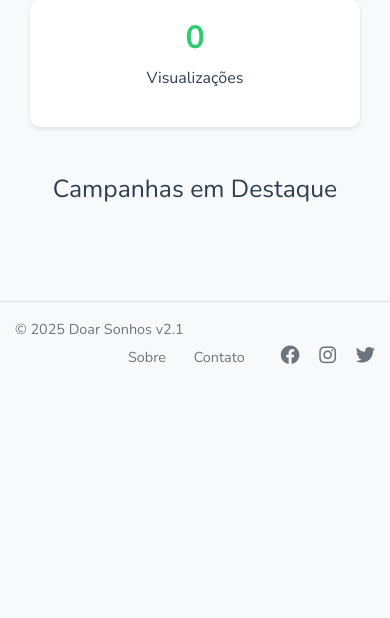
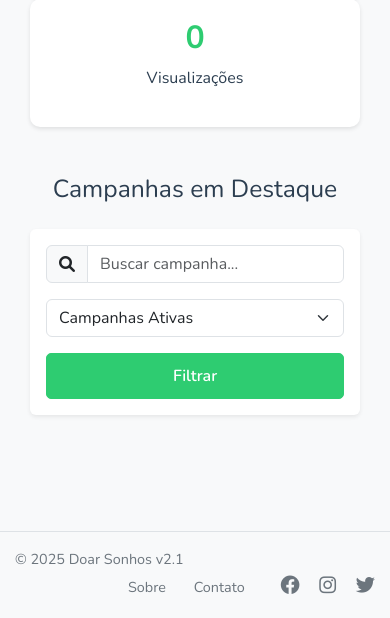
Before and after one commit to lincolnmaxwel88/donate-shop, a Flask app: page / in a window 390 px wide. Shown: the part 782-1400 px from the top of the page. Before the commit the page ends 1146 px from the top, so only its background shows below. Run offline with Flask 3, Linux system fonts and the light colour scheme; data that the repository does not hold is empty.

Commit message:
Inserido status da campanha, criado paginação 6 por pagina, foto da campanha na pagina de like

```diff
--- a/app.py
+++ b/app.py
@@ -1,20 +1,21 @@
 # -*- coding: utf-8 -*-
 
-from flask import Flask, render_template, request, redirect, url_for, flash, jsonify, session, abort
+from flask import Flask, render_template, request, redirect, url_for, flash, send_from_directory, jsonify, session
 from flask_sqlalchemy import SQLAlchemy
 from flask_login import LoginManager, UserMixin, login_user, login_required, logout_user, current_user
+from werkzeug.security import generate_password_hash, check_password_hash
+from werkzeug.utils import secure_filename
+from datetime import datetime
+from sqlalchemy import func, or_, and_
+from functools import wraps
+import os
+import uuid
 from flask_migrate import Migrate
-from werkzeug.security import generate_password_hash, check_password_hash
-from datetime import datetime, timedelta
-import os
-from werkzeug.utils import secure_filename
-from functools import wraps
 import time
 import stripe
 from flask_mail import Mail, Message
 from config import Config
 from sqlalchemy import text
-from sqlalchemy import func
 
 # Configuração do Stripe
 stripe.api_key = 'sk_test_51QbVcLKxtlwVKoGi0AuzhFm6FmgCDnwZPmMZMCKYuBmex3wb4N9yIcOTubCJb9GGpF37zBnX1YZqeo7fd68GGyHX00j2yH2KeX'
@@ -248,8 +249,49 @@ def get_waiting_time_for_withdrawal(campaign):
 # Rotas
 @app.route('/')
 def index():
-    campaigns = Campaign.query.order_by(Campaign.created_at.desc()).all()
-    return render_template('index.html', campaigns=campaigns, current_year=datetime.now().year)
+    page = request.args.get('page', 1, type=int)
+    per_page = 6  # Número de campanhas por página
+    search = request.args.get('search', '')
+    status = request.args.get('status', 'active')  # Default é mostrar campanhas ativas
+
+    # Iniciar a query base
+    query = Campaign.query
+
+    # Aplicar filtro de busca
+    if search:
+        query = query.filter(Campaign.title.ilike(f'%{search}%'))
+
+    # Aplicar filtro de status
+    now = datetime.now()
+    if status == 'active':
+        query = query.filter(Campaign.is_active == True)
+        query = query.filter(or_(Campaign.end_date == None, Campaign.end_date > now))
+    elif status == 'inactive':
+        query = query.filter(or_(Campaign.is_active == False,
+                               and_(Campaign.end_date != None, Campaign.end_date <= now)))
+
+    # Ordenar por data de criação
+    query = query.order_by(Campaign.created_at.desc())
+
+    # Executar paginação
+    pagination = query.paginate(page=page, per_page=per_page, error_out=False)
+    campaigns = pagination.items
+
+    # Calcular estatísticas totais
+    total_stats = {
+        'total_campaigns': Campaign.query.count(),
+        'total_donated': db.session.query(func.sum(Donation.amount)).scalar() or 0,
+        'total_views': db.session.query(CampaignView).count()
+    }
+
+    return render_template(
+        'index.html',
+        campaigns=campaigns,
+        pagination=pagination,
+        total_stats=total_stats,
+        current_year=datetime.now().year,
+        now=now
+    )
 
 @app.route('/about')
 def about():
--- a/templates/index.html
+++ b/templates/index.html
@@ -26,19 +26,19 @@
         <div class="row">
             <div class="col-md-4">
                 <div class="stats-box">
-                    <h3>{{ campaigns|length }}</h3>
+                    <h3>{{ total_stats.total_campaigns }}</h3>
                     <p>Campanhas Ativas</p>
                 </div>
             </div>
             <div class="col-md-4">
                 <div class="stats-box">
-                    <h3 > {{ campaigns|sum(attribute='total_donated')|format_currency_br }}</h3>
+                    <h3>{{ total_stats.total_donated|format_currency_br }}</h3>
                     <p>Doações Realizadas</p>
                 </div>
             </div>
             <div class="col-md-4">
                 <div class="stats-box">
-                    <h3>{{ campaigns|sum(attribute='views') }}</h3>
+                    <h3>{{ total_stats.total_views }}</h3>
                     <p>Visualizações</p>
                 </div>
             </div>
@@ -48,18 +48,55 @@
     <!-- Campaigns Section -->
     <div class="container">
         <h2 class="text-center mb-4">Campanhas em Destaque</h2>
+
+        <!-- Search Form -->
+        <div class="row mb-4">
+            <div class="col-md-8 mx-auto">
+                <form method="GET" class="card p-3 shadow-sm">
+                    <div class="row g-3">
+                        <div class="col-md-6">
+                            <div class="input-group">
+                                <span class="input-group-text"><i class="fas fa-search"></i></span>
+                                <input type="text" name="search" class="form-control" placeholder="Buscar campanha..." value="{{ request.args.get('search', '') }}">
+                            </div>
+                        </div>
+                        <div class="col-md-4">
+                            <select name="status" class="form-select">
+                                <option value="active" {% if request.args.get('status', 'active') == 'active' %}selected{% endif %}>Campanhas Ativas</option>
+                                <option value="inactive" {% if request.args.get('status') == 'inactive' %}selected{% endif %}>Campanhas Encerradas</option>
+                                <option value="all" {% if request.args.get('status') == 'all' %}selected{% endif %}>Todas as Campanhas</option>
+                            </select>
+                        </div>
+                        <div class="col-md-2">
+                            <button type="submit" class="btn btn-primary w-100">Filtrar</button>
+                        </div>
+                    </div>
+                </form>
+            </div>
+        </div>
+
         <div class="row">
             {% for campaign in campaigns %}
-            <div class="col-md-4">
-                <div class="card campaign-card fade-in">
-                    <div class="campaign-image">
+            <div class="col-md-4 mb-4">
+                <div class="card campaign-card fade-in h-100">
+                    <div class="campaign-image position-relative">
                         {% if campaign.image %}
                         <img src="{{ url_for('static', filename='uploads/' + campaign.image) }}" alt="{{ campaign.title }}" class="img-fluid">
                         {% else %}
                         <img src="{{ url_for('static', filename='img/default_campaign.svg') }}" alt="Imagem padrão" class="img-fluid">
                         {% endif %}
+                        <!-- Status Badge -->
+                        {% if not campaign.is_active or (campaign.end_date and campaign.end_date < now) %}
+                            <span class="position-absolute top-0 end-0 m-2 badge bg-danger">
+                                <i class="fas fa-clock"></i> Encerrada
+                            </span>
+                        {% else %}
+                            <span class="position-absolute top-0 end-0 m-2 badge bg-success">
+                                <i class="fas fa-check-circle"></i> Ativa
+                            </span>
+                        {% endif %}
                     </div>
-                    <div class="card-body">
+                    <div class="card-body d-flex flex-column">
                         <h5 class="card-title">{{ campaign.title }}</h5>
                         <p class="card-text">{{ campaign.description[:100] }}...</p>
                         <div class="progress mb-3">
@@ -74,11 +111,45 @@
                             <br>
                             <small>Arrecadado: {{ campaign.total_donated|format_currency_br }}</small>
                         </p>
-                        <a href="{{ url_for('campaign', campaign_id=campaign.id) }}" class="btn btn-primary btn-block">Ver Mais</a>
+                        <a href="{{ url_for('campaign', campaign_id=campaign.id) }}" class="btn btn-primary mt-auto">Ver Mais</a>
                     </div>
                 </div>
             </div>
             {% endfor %}
         </div>
+
+        <!-- Pagination -->
+        {% if pagination.pages > 1 %}
+        <nav aria-label="Navegação de páginas" class="mt-4">
+            <ul class="pagination justify-content-center">
+                <!-- Previous Page -->
+                <li class="page-item {{ 'disabled' if not pagination.has_prev }}">
+                    <a class="page-link" href="{{ url_for('index', page=pagination.prev_num) if pagination.has_prev else '#' }}" {{ 'tabindex="-1"' if not pagination.has_prev }}>
+                        <i class="fas fa-chevron-left"></i>
+                    </a>
+                </li>
+
+                <!-- Page Numbers -->
+                {% for page_num in pagination.iter_pages(left_edge=2, left_current=2, right_current=3, right_edge=2) %}
+                    {% if page_num %}
+                        <li class="page-item {{ 'active' if page_num == pagination.page }}">
+                            <a class="page-link" href="{{ url_for('index', page=page_num) }}">{{ page_num }}</a>
+                        </li>
+                    {% else %}
+                        <li class="page-item disabled">
+                            <span class="page-link">...</span>
+                        </li>
+                    {% endif %}
+                {% endfor %}
+
+                <!-- Next Page -->
+                <li class="page-item {{ 'disabled' if not pagination.has_next }}">
+                    <a class="page-link" href="{{ url_for('index', page=pagination.next_num) if pagination.has_next else '#' }}">
+                        <i class="fas fa-chevron-right"></i>
+                    </a>
+                </li>
+            </ul>
+        </nav>
+        {% endif %}
     </div>
 {% endblock %}
--- a/templates/user_likes.html
+++ b/templates/user_likes.html
@@ -16,8 +16,10 @@
                             {% for campaign in campaigns %}
                                 <div class="col-md-6 mb-4">
                                     <div class="card h-100 border-0 shadow-sm hover-card">
-                                        {% if campaign.image_url %}
-                                            <img src="{{ campaign.image_url }}" class="card-img-top campaign-image" alt="{{ campaign.title }}">
+                                        {% if campaign.image %}
+                                            <img src="{{ url_for('static', filename='uploads/' + campaign.image) }}" class="card-img-top campaign-image" alt="{{ campaign.title }}">
+                                        {% else %}
+                                            <img src="{{ url_for('static', filename='img/default_campaign.svg') }}" class="card-img-top campaign-image" alt="Imagem padrão">
                                         {% endif %}
                                         <div class="card-body">
                                             <h5 class="card-title">{{ campaign.title }}</h5>
```
